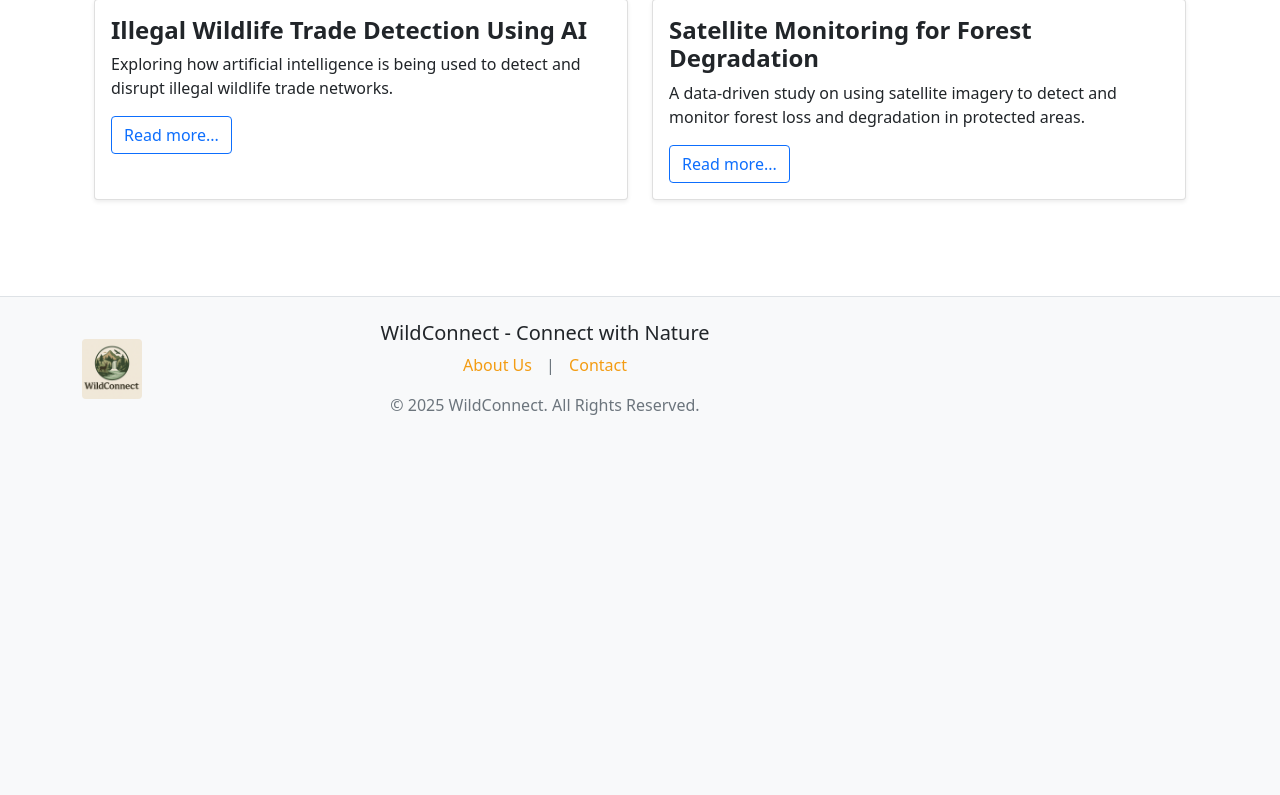
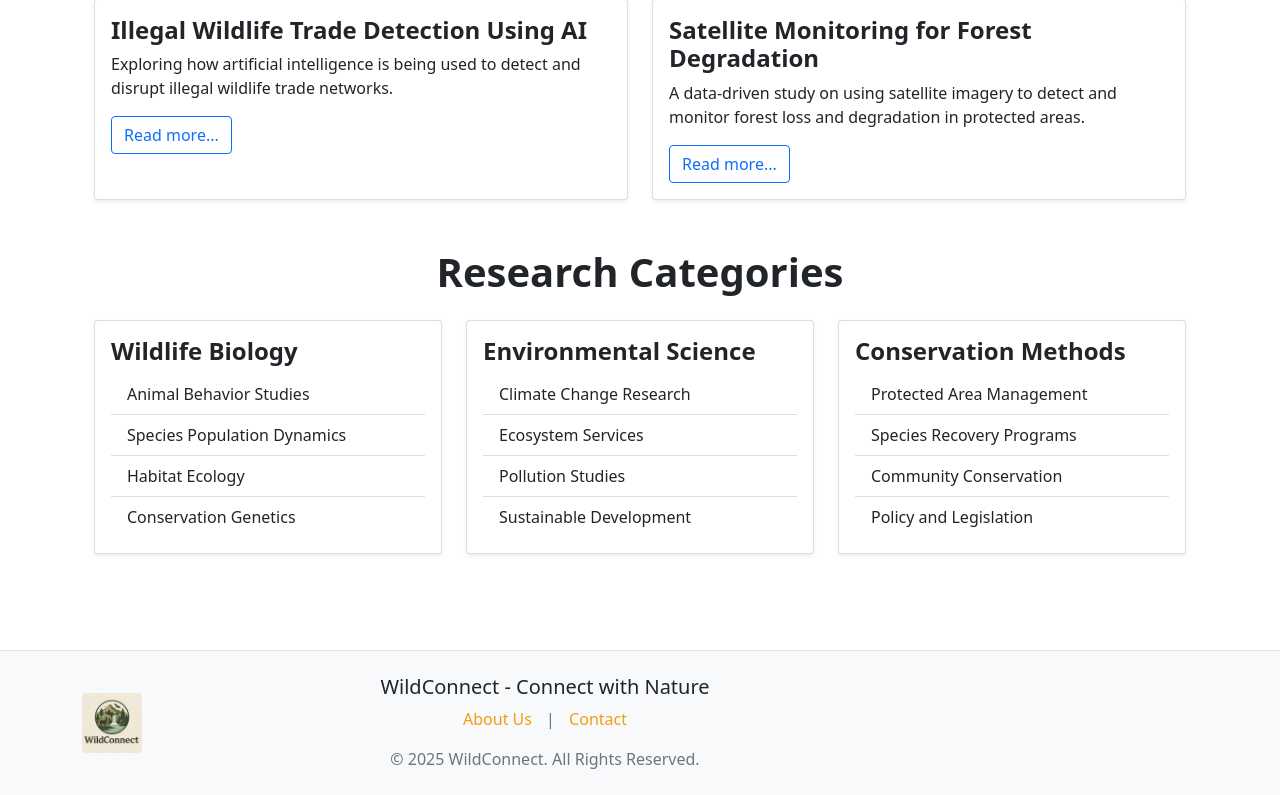
Before and after one commit to AdithyaHerath/Wildlife_Forum, a PHP site: page /research.php in a window 1280 px wide. Shown: the part 498-1293 px from the top of the page. Before the commit the page ends 913 px from the top, so only its background shows below. Run offline with PHP 8.4, Linux system fonts and the light colour scheme.

Commit message:
Add categorized research areas with navigation links
Introduced three main research categories using Bootstrap cards: Wildlife Biology, Environmental Science, and Conservation Methods. Each section includes links to subtopics for potential filtering/navigation use.

```diff
--- a/research.php
+++ b/research.php
@@ -79,4 +79,53 @@ document.addEventListener('DOMContentLoaded', function() {
 });
 </script>
 
+<!-- Research Categories Section -->
+<div class="container mb-5">
+    <h2 class="display-6 fw-bold text-center mb-4">Research Categories</h2>
+
+    <div class="row mb-5">
+        <div class="col-md-4">
+            <div class="card h-100 shadow-sm">
+                <div class="card-body">
+                    <h4 class="card-title fw-bold">Wildlife Biology</h4>
+                    <div class="list-group list-group-flush">
+                        <a href="#" class="list-group-item list-group-item-action">Animal Behavior Studies</a>
+                        <a href="#" class="list-group-item list-group-item-action">Species Population Dynamics</a>
+                        <a href="#" class="list-group-item list-group-item-action">Habitat Ecology</a>
+                        <a href="#" class="list-group-item list-group-item-action">Conservation Genetics</a>
+                    </div>
+                </div>
+            </div>
+        </div>
+
+        <div class="col-md-4">
+            <div class="card h-100 shadow-sm">
+                <div class="card-body">
+                    <h4 class="card-title fw-bold">Environmental Science</h4>
+                    <div class="list-group list-group-flush">
+                        <a href="#" class="list-group-item list-group-item-action">Climate Change Research</a>
+                        <a href="#" class="list-group-item list-group-item-action">Ecosystem Services</a>
+                        <a href="#" class="list-group-item list-group-item-action">Pollution Studies</a>
+                        <a href="#" class="list-group-item list-group-item-action">Sustainable Development</a>
+                    </div>
+                </div>
+            </div>
+        </div>
+
+        <div class="col-md-4">
+            <div class="card h-100 shadow-sm">
+                <div class="card-body">
+                    <h4 class="card-title fw-bold">Conservation Methods</h4>
+                    <div class="list-group list-group-flush">
+                        <a href="#" class="list-group-item list-group-item-action">Protected Area Management</a>
+                        <a href="#" class="list-group-item list-group-item-action">Species Recovery Programs</a>
+                        <a href="#" class="list-group-item list-group-item-action">Community Conservation</a>
+                        <a href="#" class="list-group-item list-group-item-action">Policy and Legislation</a>
+                    </div>
+                </div>
+            </div>
+        </div>
+    </div>
+</div>
+
 <?php require_once 'includes/footer.php'; ?>
```
